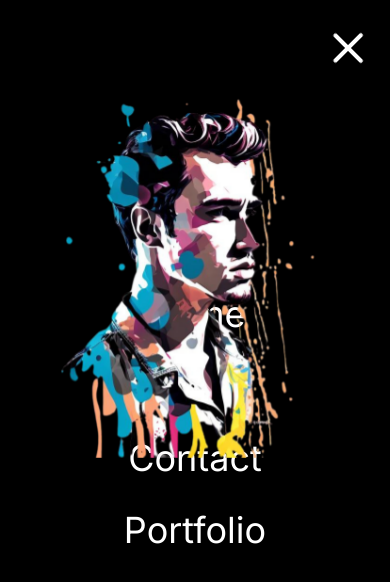
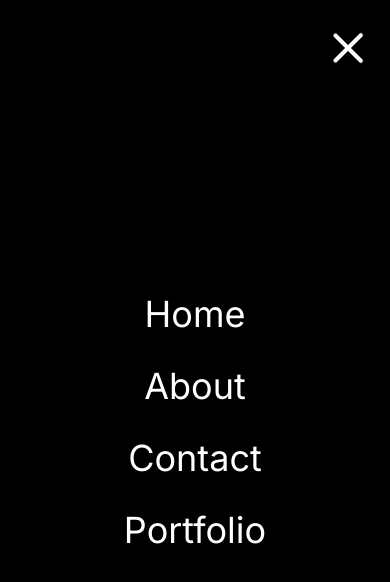
Before and after one commit to agkayster/nextjs-portfolio-framermotion-website, a Next.js app: page / in a window 390 px wide. Both pictures are taken after a click on the button 354 px from the left and 48 px from the top of the page. Shown: the top 582 px of the page. Built offline with nearby package versions, Linux system fonts and the light colour scheme.

Commit message:
removed Image from the mobile menu list

```diff
--- a/src/components/navbar.jsx
+++ b/src/components/navbar.jsx
@@ -126,7 +126,7 @@
 						variants={listVariants}
 						initial='closed'
 						animate='opened'
-						className='absolute top-0 left-0 w-screen h-screen bg-black text-white flex flex-col items-center justify-center gap-8 text-4xl'>
+						className='absolute top-0 left-0 w-screen h-screen bg-black text-white flex flex-col items-center justify-center gap-8 text-4xl z-40'>
 						{links.map(({ url, title }) => (
 							<Link href={url} key={title}>
 								{title}
```
